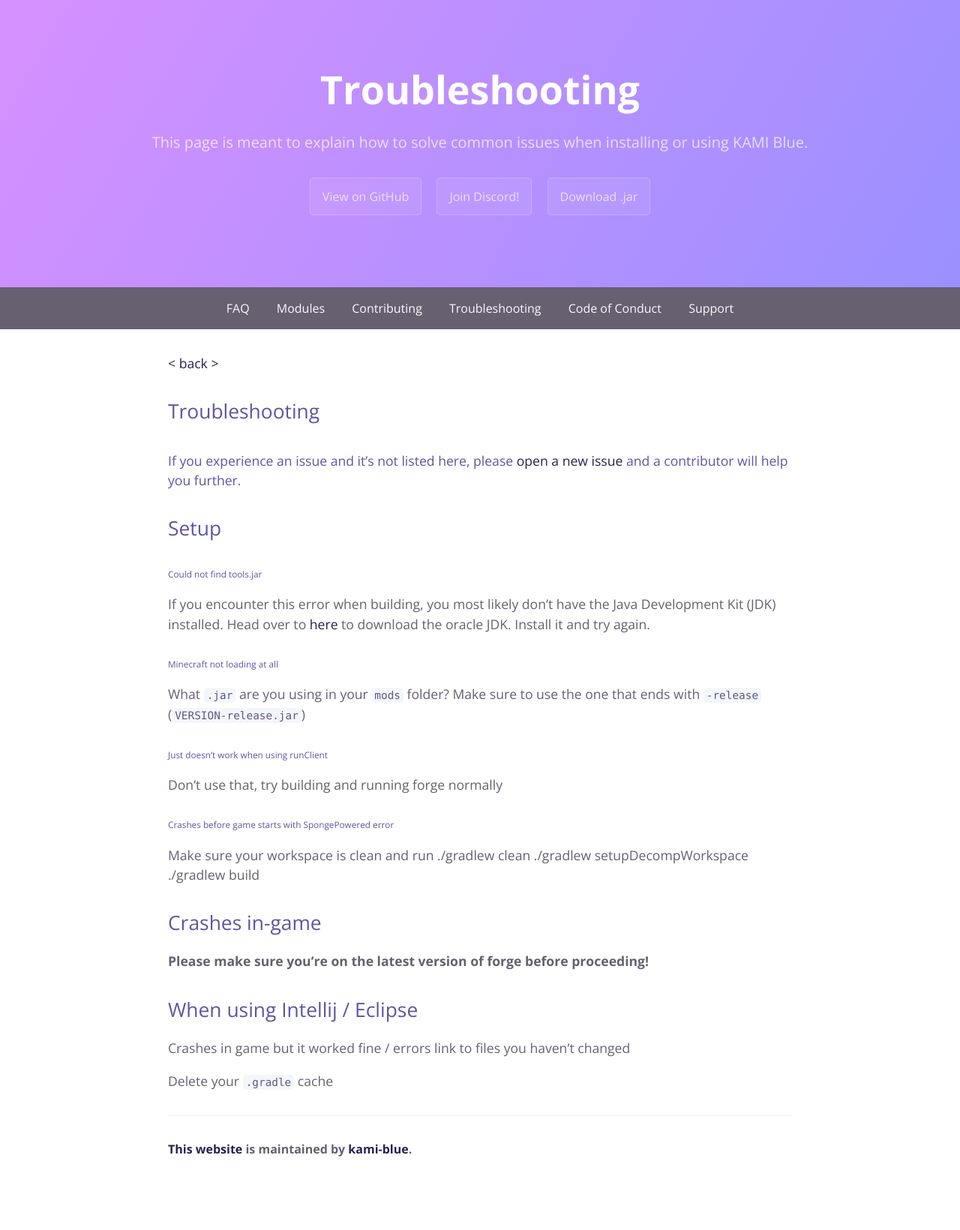
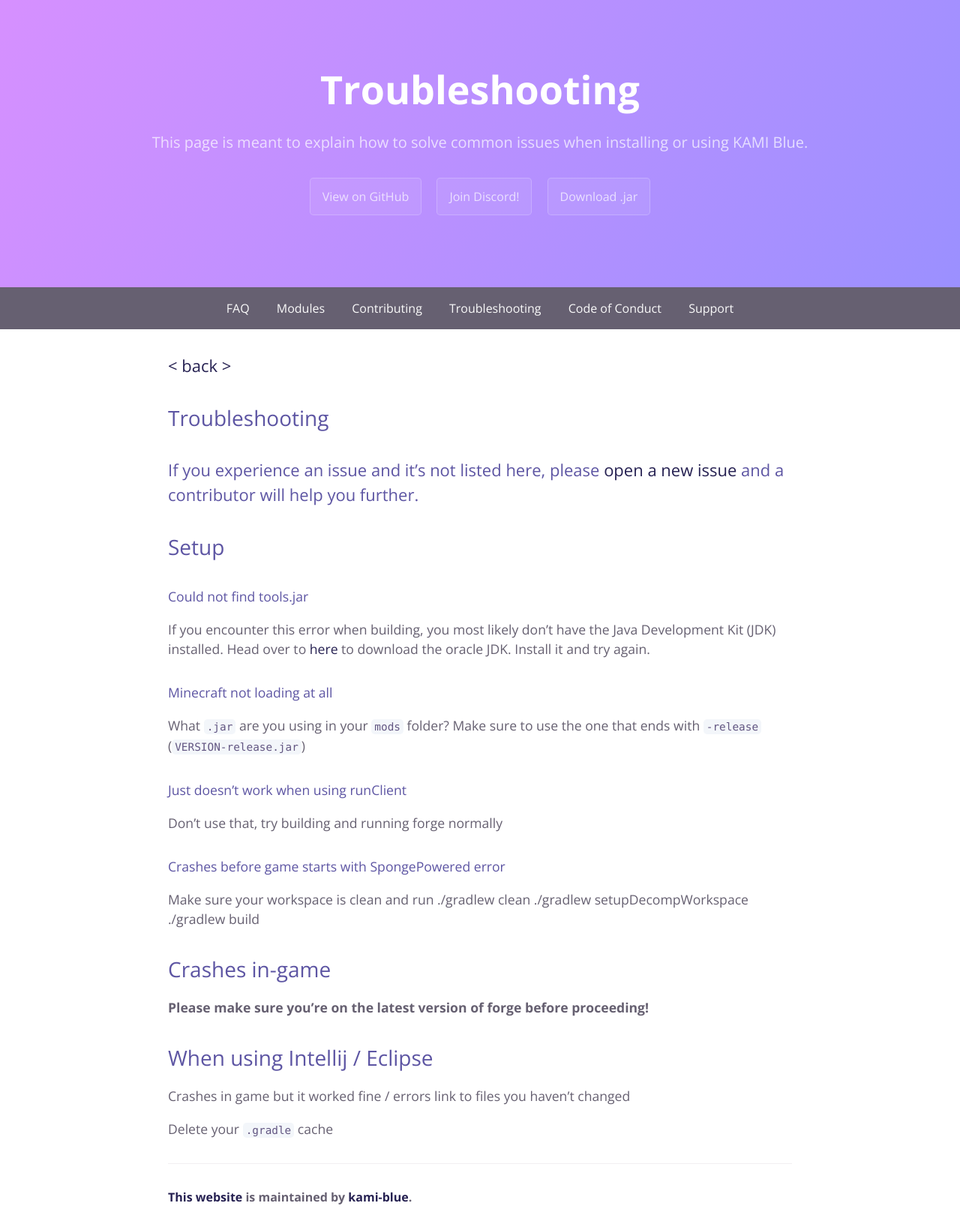
Before and after one commit to kami-blue/website, a Jekyll site: the page built from docs/docs/troubleshooting.md, in a window 1280 px wide. Shown: the whole page at 75% size. Built offline with Jekyll 4.4.1, drawn with Linux system fonts in a browser that asks for light colours; before the commit the page ends 1576 px from its top, so only the background shows below that.

Commit message:
Set header sizes

```diff
--- a/docs/_sass/jekyll-theme-cayman.scss
+++ b/docs/_sass/jekyll-theme-cayman.scss
@@ -392,3 +392,27 @@ nav > a:hover {
   background: $darker-text-color;
   text-decoration: none;
 }
+
+h6 {
+  font-size: 1em;
+}
+
+h5 {
+  font-size: 1.125em;
+}
+
+h4 {
+  font-size: 1.25em;
+}
+
+h3 {
+  font-size: 1.5em;
+}
+
+h2 {
+  font-size: 1.75rem;
+}
+
+h1 {
+  font-size: 2rem;
+}
```
